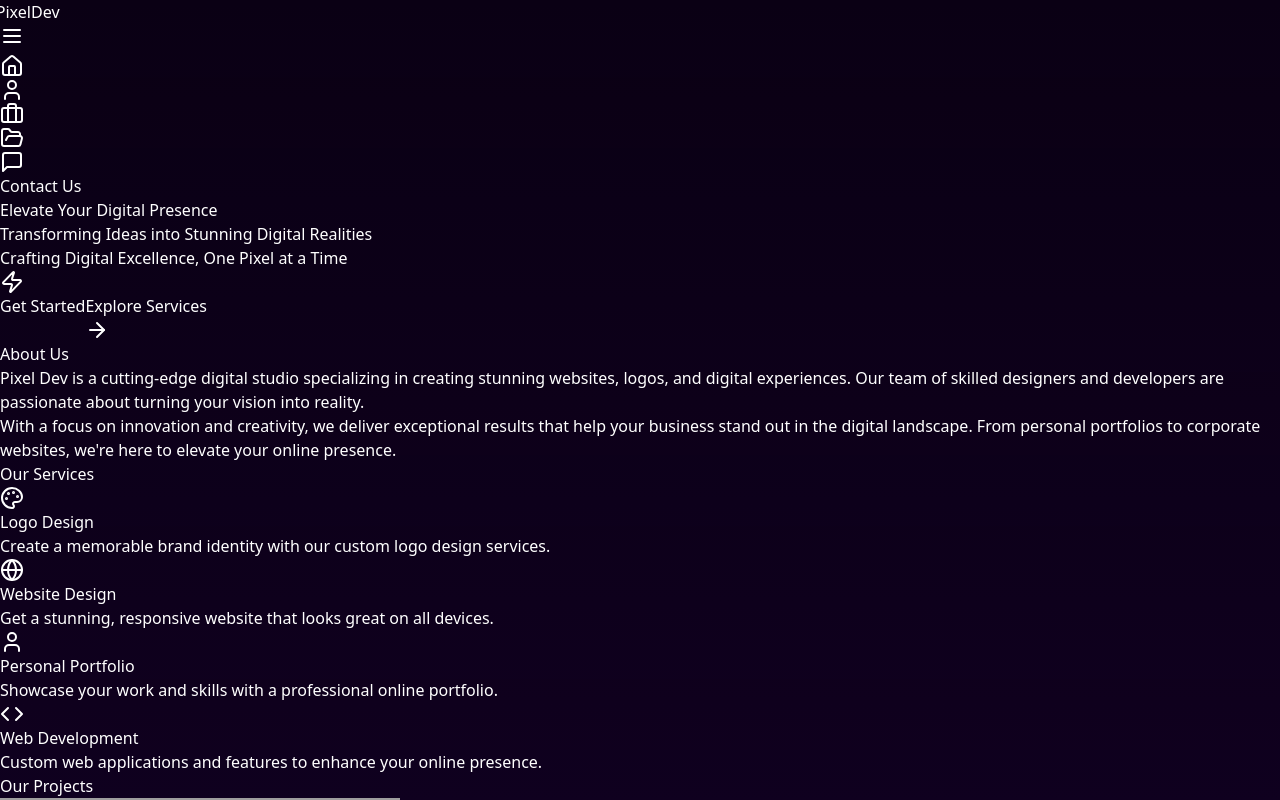
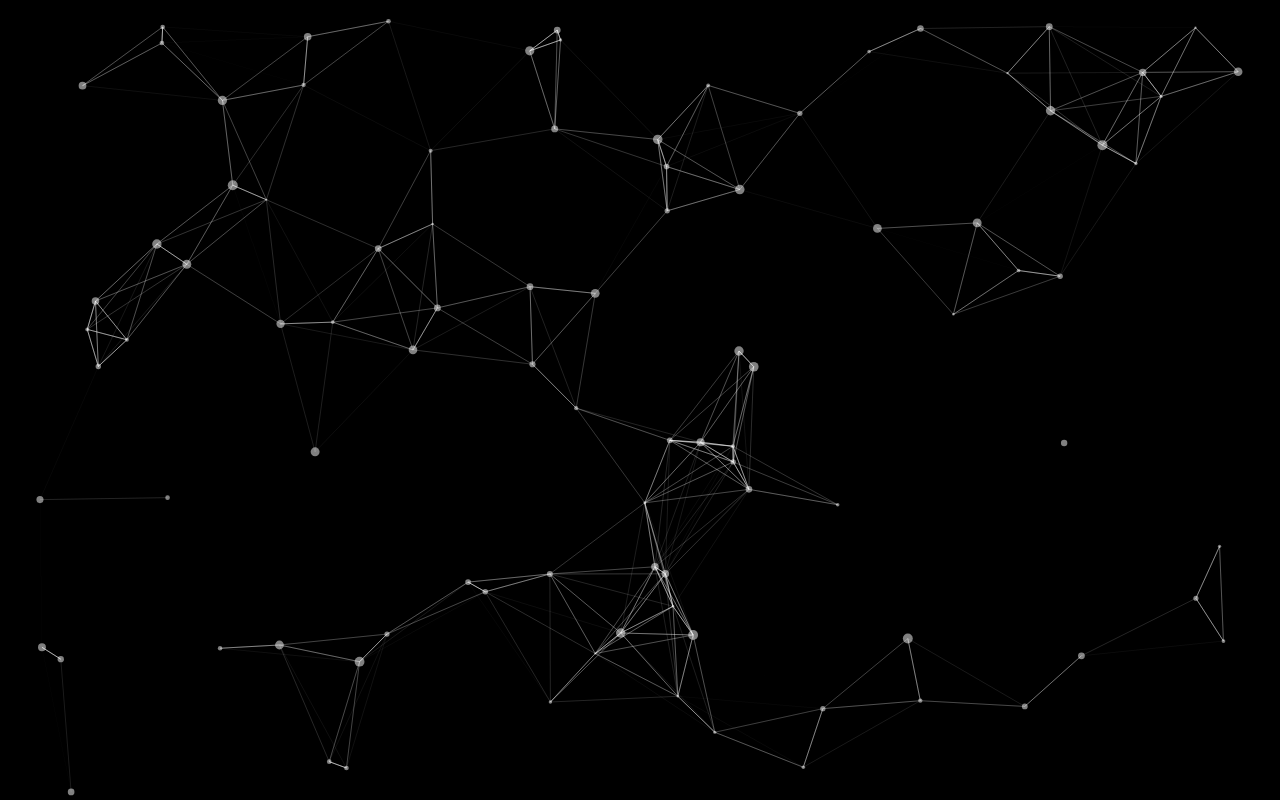
Before and after one commit to ayushpratapsingh1/pixel, a Next.js app: page / in a window 1280 px wide. Shown: the top 800 px of the page. Built offline with nearby package versions, Linux system fonts and the light colour scheme; grey boxes are pictures that could not be loaded.

Commit message:
Add ParticlesBackground component and update dependencies; enhance About section with motion effects

```diff
--- a/package.json
+++ b/package.json
@@ -13,7 +13,9 @@
     "lucide-react": "^0.468.0",
     "next": "15.1.0",
     "react": "^19.0.0",
-    "react-dom": "^19.0.0"
+    "react-dom": "^19.0.0",
+    "react-tsparticles": "^2.12.2",
+    "tsparticles-slim": "^2.12.0"
   },
   "devDependencies": {
     "@eslint/eslintrc": "^3",
--- a/src/app/components/About.tsx
+++ b/src/app/components/About.tsx
@@ -5,7 +5,7 @@ import { motion } from 'framer-motion'
 export function About() {
   return (
     <section id="about" className="py-20">
-      <div className="container mx-auto px-6">
+      <motion.div className="container mx-auto px-6">
         <motion.h2
           initial={{ opacity: 0, y: 20 }}
           whileInView={{ opacity: 1, y: 0 }}
@@ -18,7 +18,7 @@ export function About() {
           initial={{ opacity: 0, y: 20 }}
           whileInView={{ opacity: 1, y: 0 }}
           transition={{ duration: 0.5, delay: 0.2 }}
-          className="max-w-3xl mx-auto text-center bg-purple-900 bg-opacity-30 backdrop-blur rounded-lg p-8 shadow-xl"
+          className="max-w-3xl mx-auto text-center bg-purple-900 bg-opacity-30 backdrop-blur-md rounded-lg p-8 shadow-xl"
         >
           <p className="text-lg mb-6 text-purple-100">
             Pixel Dev is a cutting-edge digital studio specializing in creating stunning websites, logos, and digital experiences. Our team of skilled designers and developers are passionate about turning your vision into reality.
@@ -27,7 +27,7 @@ export function About() {
             With a focus on innovation and creativity, we deliver exceptional results that help your business stand out in the digital landscape. From personal portfolios to corporate websites, we're here to elevate your online presence.
           </p>
         </motion.div>
-      </div>
+      </motion.div>
     </section>
   )
 }
--- /dev/null
+++ b/src/app/components/ParticlesBackground.tsx
@@ -0,0 +1,105 @@
+import React, { useCallback } from "react";
+import Particles from "react-tsparticles";
+import { Engine, Container } from "tsparticles-slim";
+import { loadSlim } from "tsparticles-slim";
+
+const ParticlesBackground: React.FC = () => {
+    const particlesInit = useCallback(async (engine: Engine) => {
+        await loadSlim(engine);
+    }, []);
+
+    const particlesLoaded = useCallback(async (container: Container | null) => {
+        if (container) {
+            console.log(container);
+        }
+    }, []);
+
+    return (
+        <div className="fixed top-0 left-0 w-full h-full pointer-events-none z-0">
+
+        <Particles
+            id="tsparticles"
+            init={particlesInit}
+            loaded={particlesLoaded}
+            options={{
+                // Customize particle options here
+                background: {
+                    color: {
+                        value: "#000000",
+                    },
+                },
+                fpsLimit: 120,
+                interactivity: {
+                    events: {
+                        onClick: {
+                            enable: true,
+                            mode: "push",
+                        },
+                        onHover: {
+                            enable: true,
+                            mode: "repulse",
+                        },
+                        resize: true,
+                    },
+                    modes: {
+                        push: {
+                            quantity: 4,
+                        },
+                        repulse: {
+                            distance: 200,
+                            duration: 0.4,
+                        },
+                    },
+                },
+                particles: {
+                    color: {
+                        value: "#ffffff",
+                    },
+                    links: {
+                        color: "#ffffff",
+                        distance: 150,
+                        enable: true,
+                        opacity: 0.5,
+                        width: 1,
+                    },
+                    move: {
+                        direction: "none",
+                        enable: true,
+                        outModes: {
+                            default: "bounce",
+                        },
+                        random: false,
+                        speed: 2,
+                        straight: false,
+                    },
+                    number: {
+                        density: {
+                            enable: true,
+                            area: 800,
+                        },
+                        value: 80,
+                    },
+                    opacity: {
+                        value: 0.5,
+                    },
+                    shape: {
+                        type: "circle",
+                    },
+                    size: {
+                        value: { min: 1, max: 5 },
+                    },
+                },
+                detectRetina: true,
+            }}
+            style={{
+                position: 'absolute',
+                width: '100%',
+                height: '100%',
+                zIndex: -1, // Ensures it stays behind other content
+            }}
+        />
+        </div>
+    );
+};
+
+export default ParticlesBackground;
--- a/src/app/page.tsx
+++ b/src/app/page.tsx
@@ -10,12 +10,14 @@ import { Testimonial } from './components/Testimonial'
 import { Contact } from './components/Contact'
 import { Footer } from './components/Footer'
 import { ScrollToTop } from './components/ScrollToTop'
+import ParticlesBackground from './components/ParticlesBackground'
 
 export default function Home() {
   return (
     <div className="min-h-screen flex flex-col">
       <Header />
       <main className="flex-grow">
+        <ParticlesBackground />
         <Hero />
         <About />
         <Services />
```
Also changed, not shown: 1 other file (tests, documents, lock files or other folders).
